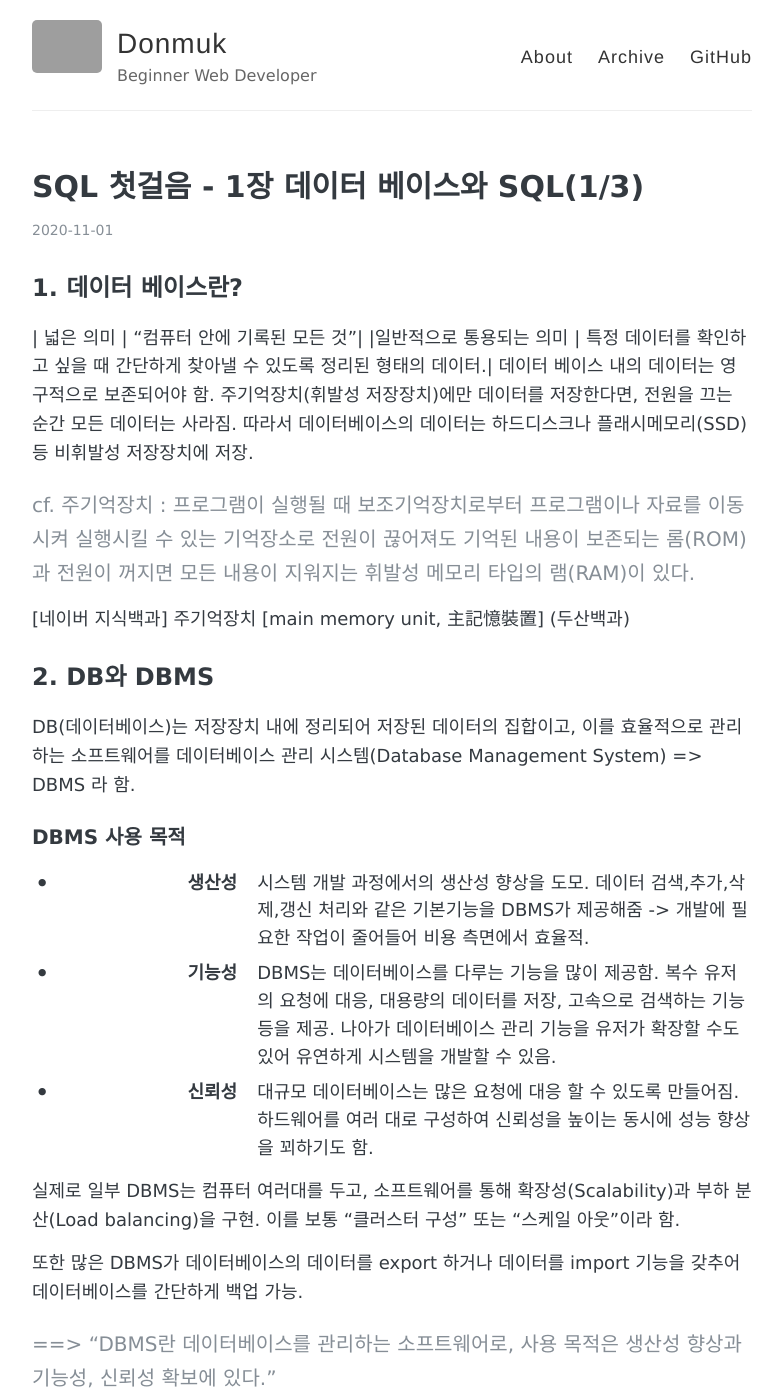
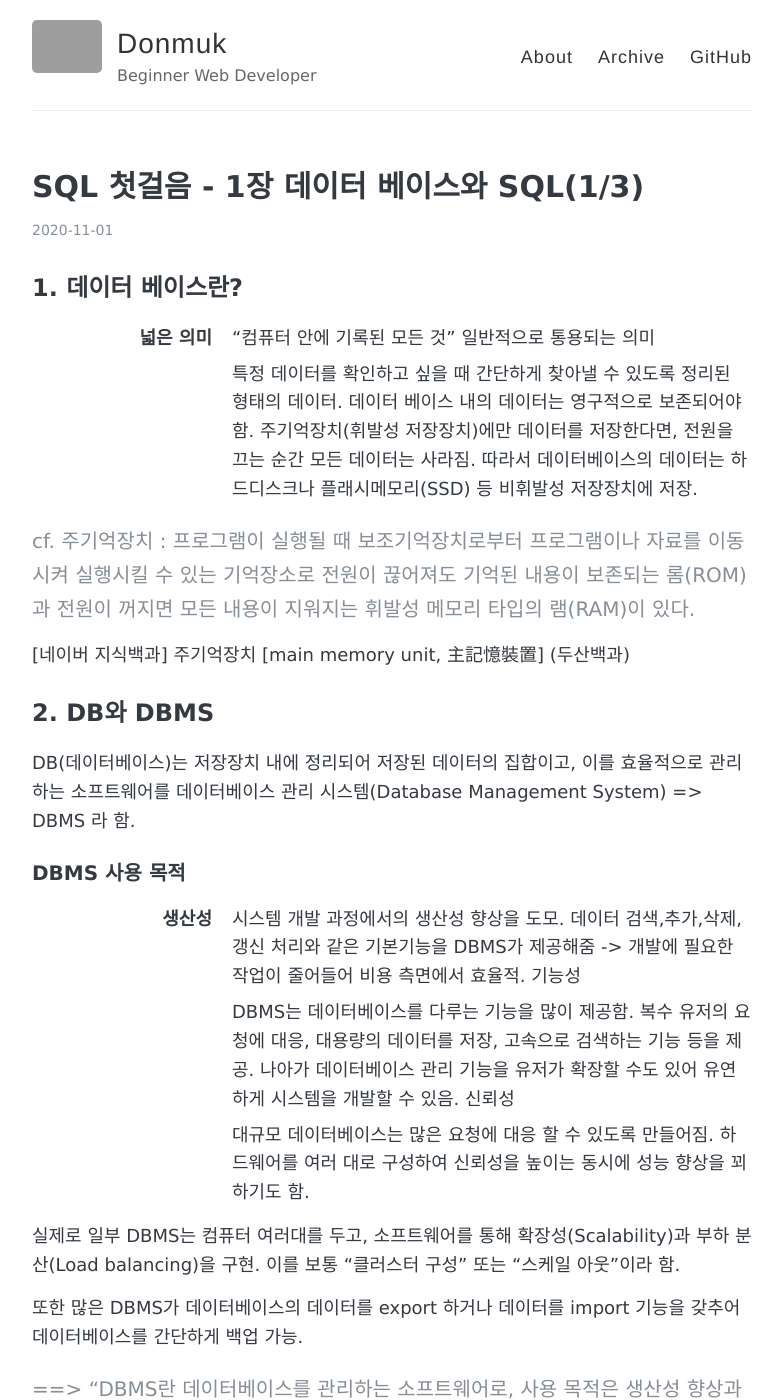
Before and after one commit to donmuk/donmuk.github.io, a Jekyll site: the page built from _posts/2020-11-01-sql-첫걸음-1-1.md, in a window 1280 px wide and 1400 px high. Shown: the whole window, without its empty margins (248-1030 px from the left). Built offline with Jekyll 4.4.1, drawn with Linux system fonts in a browser that asks for light colours; comment, search, counter and statistics services are not loaded; grey boxes are pictures that could not be loaded.

Commit message:
Add files via upload

```diff
--- a/_posts/2020-11-01-sql-첫걸음-1-1.md
+++ b/_posts/2020-11-01-sql-첫걸음-1-1.md
@@ -7,8 +7,10 @@ keywords: ""
 ---
 
 ## 1. 데이터 베이스란?
-| 넓은 의미 | "컴퓨터 안에 기록된 모든 것"|
-|일반적으로 통용되는 의미 | 특정 데이터를 확인하고 싶을 때 간단하게 찾아낼 수 있도록 정리된 형태의 데이터.|
+넓은 의미
+: "컴퓨터 안에 기록된 모든 것"
+일반적으로 통용되는 의미
+: 특정 데이터를 확인하고 싶을 때 간단하게 찾아낼 수 있도록 정리된 형태의 데이터.
 데이터 베이스 내의 데이터는 영구적으로 보존되어야 함. 주기억장치(휘발성 저장장치)에만 데이터를 저장한다면, 전원을 끄는 순간 모든 데이터는 사라짐. 따라서 데이터베이스의 데이터는 하드디스크나 플래시메모리(SSD) 등 비휘발성 저장장치에 저장.
 
 #### cf. 주기억장치 : 프로그램이 실행될 때 보조기억장치로부터 프로그램이나 자료를 이동시켜 실행시킬 수 있는 기억장소로 전원이 끊어져도 기억된 내용이 보존되는 롬(ROM)과 전원이 꺼지면 모든 내용이 지워지는 휘발성 메모리 타입의 램(RAM)이 있다.
@@ -19,11 +21,11 @@ keywords: ""
 DB(데이터베이스)는 저장장치 내에 정리되어 저장된 데이터의 집합이고, 이를 효율적으로 관리하는 소프트웨어를 데이터베이스 관리 시스템(Database Management System) => DBMS 라 함.
 
 ### DBMS 사용 목적
-- 생산성
+생산성
 : 시스템 개발 과정에서의 생산성 향상을 도모. 데이터 검색,추가,삭제,갱신 처리와 같은 기본기능을 DBMS가 제공해줌 -> 개발에 필요한 작업이 줄어들어 비용 측면에서 효율적.
-- 기능성
+기능성
 : DBMS는 데이터베이스를 다루는 기능을 많이 제공함. 복수 유저의 요청에 대응, 대용량의 데이터를 저장, 고속으로 검색하는 기능 등을 제공. 나아가 데이터베이스 관리 기능을 유저가 확장할 수도 있어 유연하게 시스템을 개발할 수 있음.
-- 신뢰성
+신뢰성
 : 대규모 데이터베이스는 많은 요청에 대응 할 수 있도록 만들어짐.  하드웨어를 여러 대로 구성하여 신뢰성을 높이는 동시에 성능 향상을 꾀하기도 함.
 
 실제로 일부 DBMS는 컴퓨터 여러대를 두고, 소프트웨어를 통해 확장성(Scalability)과 부하 분산(Load balancing)을 구현.  이를 보통 "클러스터 구성" 또는 "스케일 아웃"이라 함.
```
